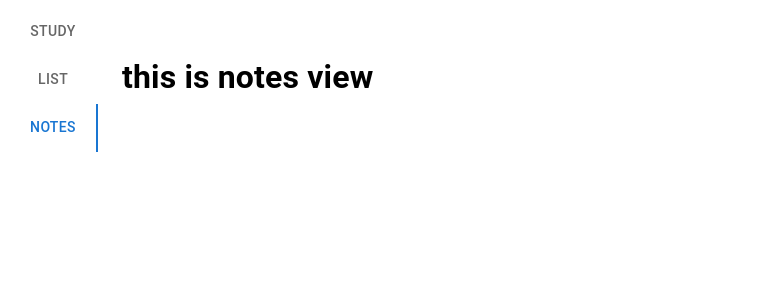
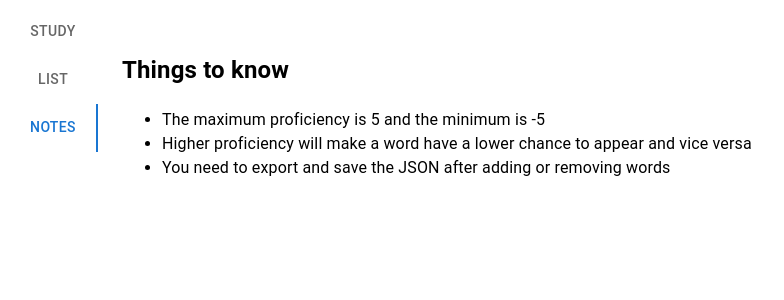
Before and after one commit to benilyxdd/memorize-vocabs, a React (Create React App) app: page / in a window 1280 px wide. Both pictures are taken after a click on the tab "NOTES". Shown: the top 300 px of the page, without its empty margins (0-784 px from the left). Built offline with nearby package versions, Linux system fonts and the light colour scheme.

Commit message:
add notes

```diff
--- a/src/Pages/NotesView/NotesView.tsx
+++ b/src/Pages/NotesView/NotesView.tsx
@@ -5,7 +5,18 @@ import "./NotesView.css";
 const NotesView = () => {
 	return (
 		<div>
-			<h1>this is notes view</h1>
+			<h2>Things to know</h2>
+			<ul>
+				<li>The maximum proficiency is 5 and the minimum is -5</li>
+				<li>
+					Higher proficiency will make a word have a lower chance to
+					appear and vice versa
+				</li>
+				<li>
+					You need to export and save the JSON after adding or
+					removing words
+				</li>
+			</ul>
 		</div>
 	);
 };
```
